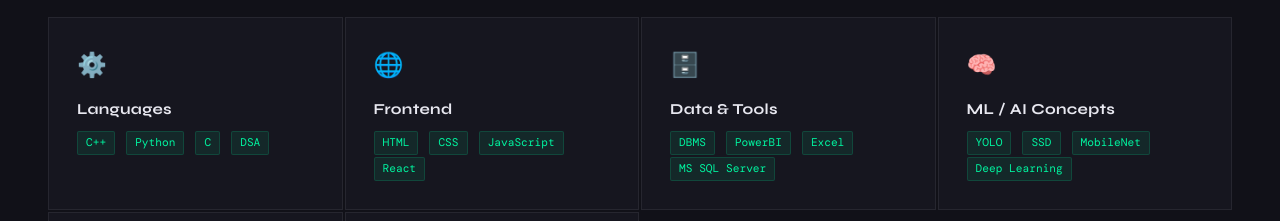
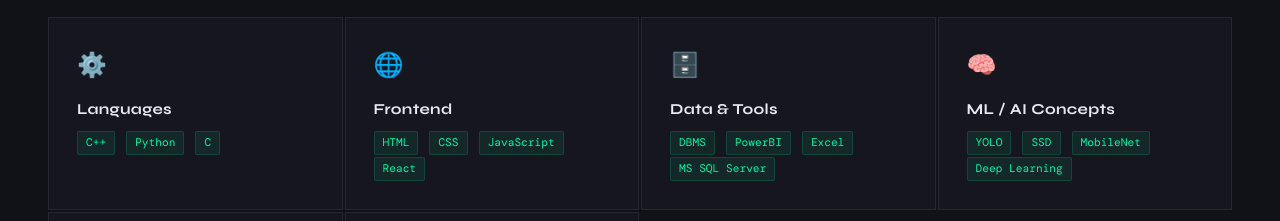
Before and after one commit to AdarshSingh062/portfolioadarsh, a plain HTML site: page index.html in a window 1280 px wide. Shown: the part 1880-2101 px from the top of the page. Drawn offline with nearby package versions, Linux system fonts and the light colour scheme; a web font is replaced by a local one.

Commit message:
Update index.html

```diff
--- a/index.html
+++ b/index.html
@@ -768,7 +768,7 @@
         <span class="skill-tag">C++</span>
         <span class="skill-tag">Python</span>
         <span class="skill-tag">C</span>
-        <span class="skill-tag">DSA</span>
+        <!-- <span class="skill-tag">DSA</span> -->
       </div>
     </div>
     <div class="skill-card reveal">
```
